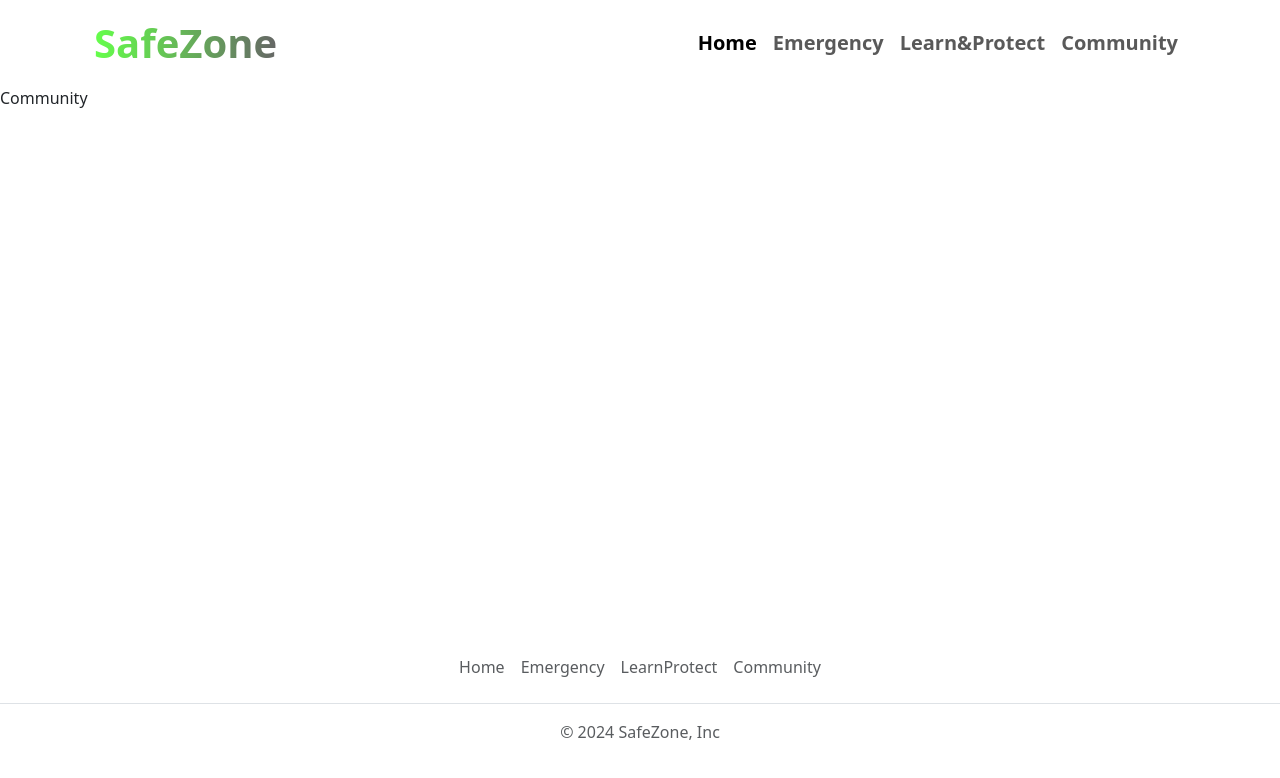
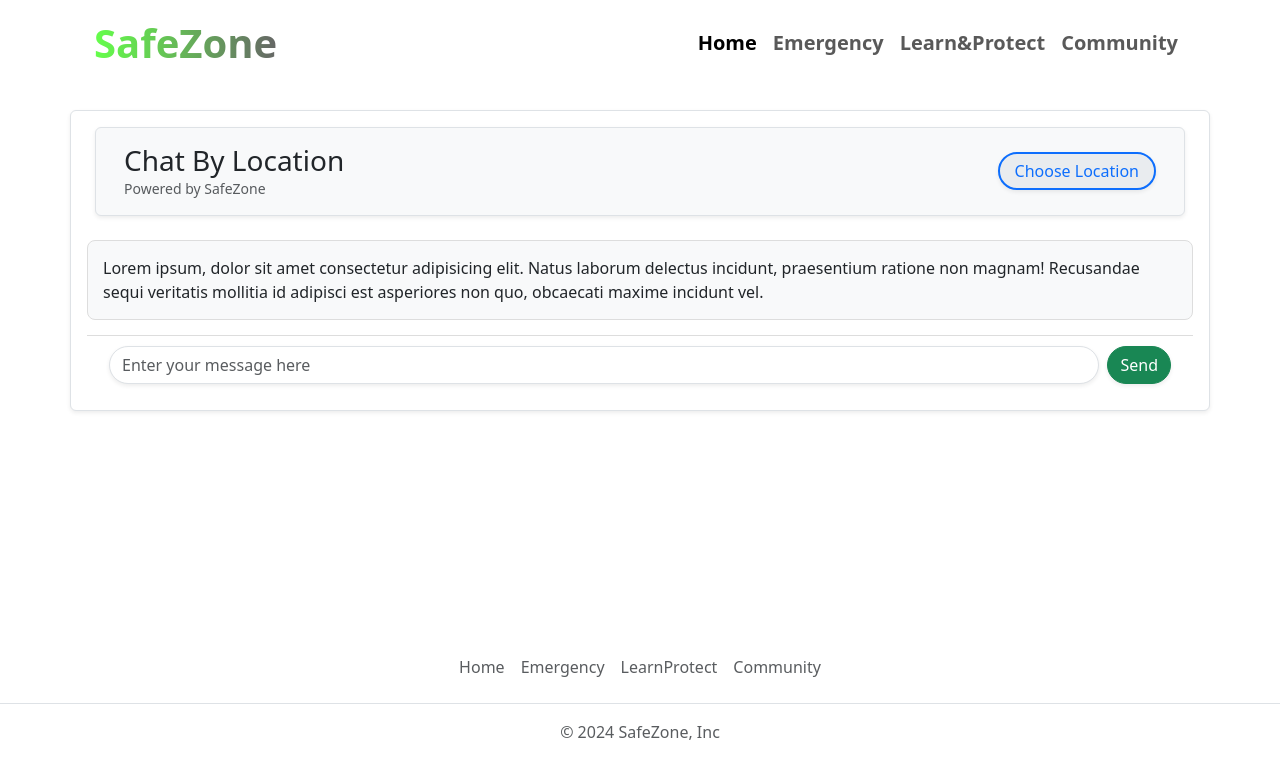
Before and after one commit to GIRISHGHUGARE/Tech_Dynamos_3.0, a React (Create React App) app in the folder frontend/: page /Community in a window 1280 px wide. Shown: the top 778 px of the page. Built offline with nearby package versions, Linux system fonts and the light colour scheme.

Commit message:
Community page format

```diff
--- a/frontend/src/screens/Community.js
+++ b/frontend/src/screens/Community.js
@@ -1,7 +1,95 @@
-import React from 'react'
+import React, { useState } from 'react';
 
 export default function Community() {
+  const [message, setMessage] = useState('');
+
+  const handleSubmit = (e) => {
+    e.preventDefault();
+    if (message.trim()) {
+      console.log('Message sent:', message);
+      setMessage(''); // Clear the input after sending
+    }
+  };
+
   return (
-    <div>Community</div>
-  )
+    <>
+      <div className="container border bg-white rounded shadow-sm mt-4 p-3">
+        {/* Internal CSS */}
+        <style>{`
+          .chat-area {
+            max-height: 300px;
+            overflow-y: scroll;
+            padding: 15px;
+            margin-bottom: 15px;
+            border: 1px solid #ddd;
+            background-color: #f8f9fa;
+            border-radius: 8px;
+          }
+          .chat-area::-webkit-scrollbar {
+            width: 8px;
+          }
+          .chat-area::-webkit-scrollbar-thumb {
+            background-color: #ccc;
+            border-radius: 10px;
+          }
+          .send-section {
+            border-top: 1px solid #ddd;
+            padding: 10px;
+            background-color: #ffffff;
+          }
+          .send-section .form-control {
+            flex-grow: 1;
+            border-radius: 20px;
+          }
+          .send-section .btn-success {
+            border-radius: 20px;
+          }
+          .btn-custom {
+            border: 2px solid #0d6efd; /* Border color matching the blue outline */
+            background-color: #e9ecef; /* Light gray background */
+            color: #0d6efd; /* Text color matching the blue outline */
+            border-radius: 20px; /* Rounded corners */
+            padding: 5px 15px; /* Padding for a better appearance */
+          }
+          .btn-custom:hover {
+            background-color: #f8f9fa; /* Slightly lighter gray on hover */
+          }
+        `}</style>
+
+        <div className="row mx-2 mb-4 p-3 d-flex flex-row align-items-center border rounded bg-light shadow-sm">
+          <div className="col-6">
+            <h3 className="mb-0">Chat By Location</h3>
+            <span><p className="text-muted small mb-0">Powered by SafeZone</p></span>
+          </div>
+          <div className="col-6 d-flex justify-content-end">
+            <button className="btn btn-custom shadow-sm">
+              Choose Location
+            </button>
+          </div>
+        </div>
+
+        {/* Chat Area */}
+        <div className="chat-area">
+          {/* Add more content here to demonstrate the scrollable area */}
+          Lorem ipsum, dolor sit amet consectetur adipisicing elit. Natus laborum delectus incidunt, praesentium ratione non magnam! Recusandae sequi veritatis mollitia id adipisci est asperiores non quo, obcaecati maxime incidunt vel.
+        </div>
+
+        {/* Send Message Section */}
+        <div className="row mx-auto d-flex flex-row send-section">
+          <form onSubmit={handleSubmit} className="d-flex w-100">
+            <input
+              type="text"
+              className="form-control shadow-sm"
+              placeholder="Enter your message here"
+              value={message}
+              onChange={(e) => setMessage(e.target.value)}
+            />
+            <button type="submit" className="btn btn-success ms-2 shadow-sm">
+              <i className="bi bi-send"></i> Send
+            </button>
+          </form>
+        </div>
+      </div>
+    </>
+  );
 }
```
